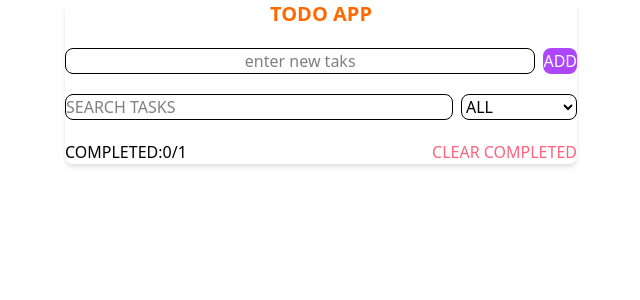
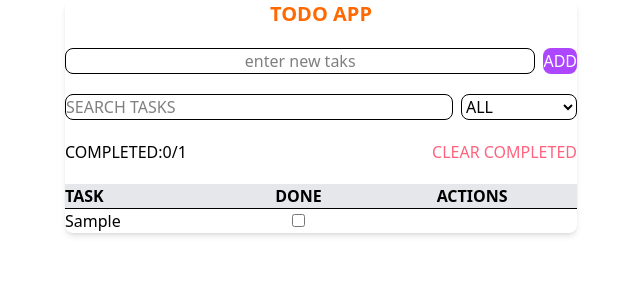
Before and after one commit to kudo07/03-REACT-DEV, a React (Vite) app: page / in a window 1280 px wide. Both pictures are taken after typing "Sample" into the empty fields and a click on the button "ADD". Shown: the top 300 px of the page, without its empty margins (319-959 px from the left). Built offline with nearby package versions, Linux system fonts and the light colour scheme; no server answers.

Commit message:
save,edit

```diff
--- a/src/20-TODO/AppTodoCrud.jsx
+++ b/src/20-TODO/AppTodoCrud.jsx
@@ -38,6 +38,15 @@ const AppTodoCrud = () => {
       )
     );
   };
+  // filtered todos
+  const filteredTodos = todos.filter((todo) => {
+    return (
+      todo.title.toLowerCase().includes(search.toLowerCase()) &&
+      (filter === 'all' ||
+        (filter === 'completed' && todo.completed) ||
+        (filter === 'active' && !todo.completed))
+    );
+  });
   return (
     <div className="mx-auto min-h-screen flex flex-col items-center">
       <div className="bg-white shadow-md rounded-lg flex flex-col w-lg gap-5 mt-10">
@@ -88,6 +97,59 @@ const AppTodoCrud = () => {
             CLEAR COMPLETED
           </button>
         </div>
+        <table className="w-full border-collapse">
+          <thead>
+            <tr className="bg-gray-200">
+              <th className="p-2 text-left">TASK</th>
+              <th className="p-2">DONE</th>
+              <th className="p-2">ACTIONS</th>
+            </tr>
+          </thead>
+          <tbody>
+            {filteredTodos.map((todo) => (
+              <tr key={todo.id} className="border-t">
+                <td
+                  className={`p-2 ${
+                    todo.completed ? 'line-through text-gray-500' : ''
+                  }`}
+                >
+                  {editingId === todo.id ? (
+                    <input
+                      value={editinText}
+                      onChange={(e) => setEditingText(e.target.value)}
+                      autoFocus
+                      className="p-1 border rounded-lg w-full"
+                    />
+                  ) : (
+                    todo.title
+                  )}
+                </td>
+                <td className="p-2 text-center">
+                  <input
+                    type="checkbox"
+                    checked={todo.completed}
+                    onChange={() => toggleComplete(todo.id)}
+                  />
+                </td>
+                <td className="p-2 flex gap-2 justify-center">
+                  {editingId === todo.id ? (
+                    <button
+                      onClick={() => saveEdit(todo.id)}
+                      className="bg-amber-500 text-black px-3 py-2 rounded-lg"
+                    >
+                      SAVE
+                    </button>
+                  ) : (
+                    <>
+                      <button></button>
+                      <button></button>
+                    </>
+                  )}
+                </td>
+              </tr>
+            ))}
+          </tbody>
+        </table>
       </div>
     </div>
   );
```
